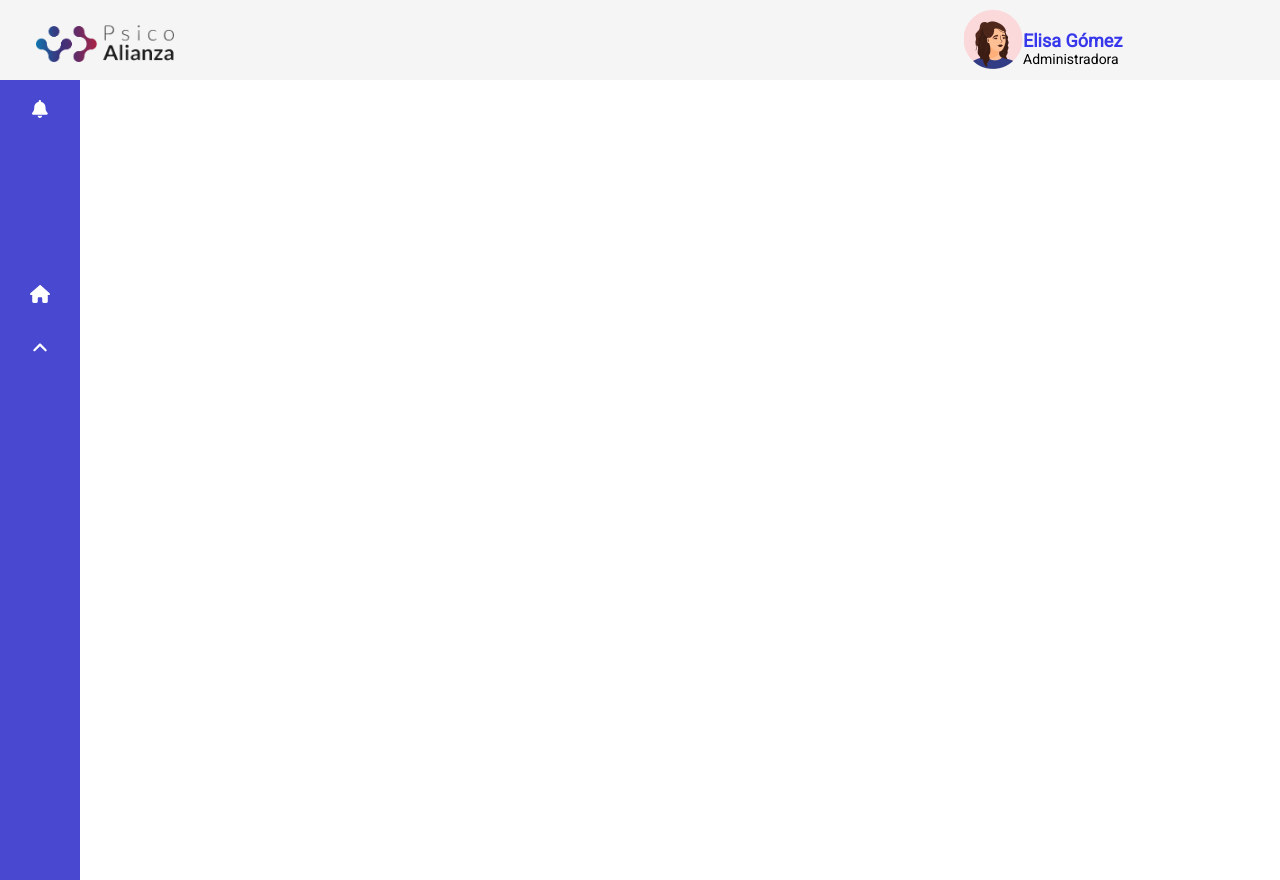
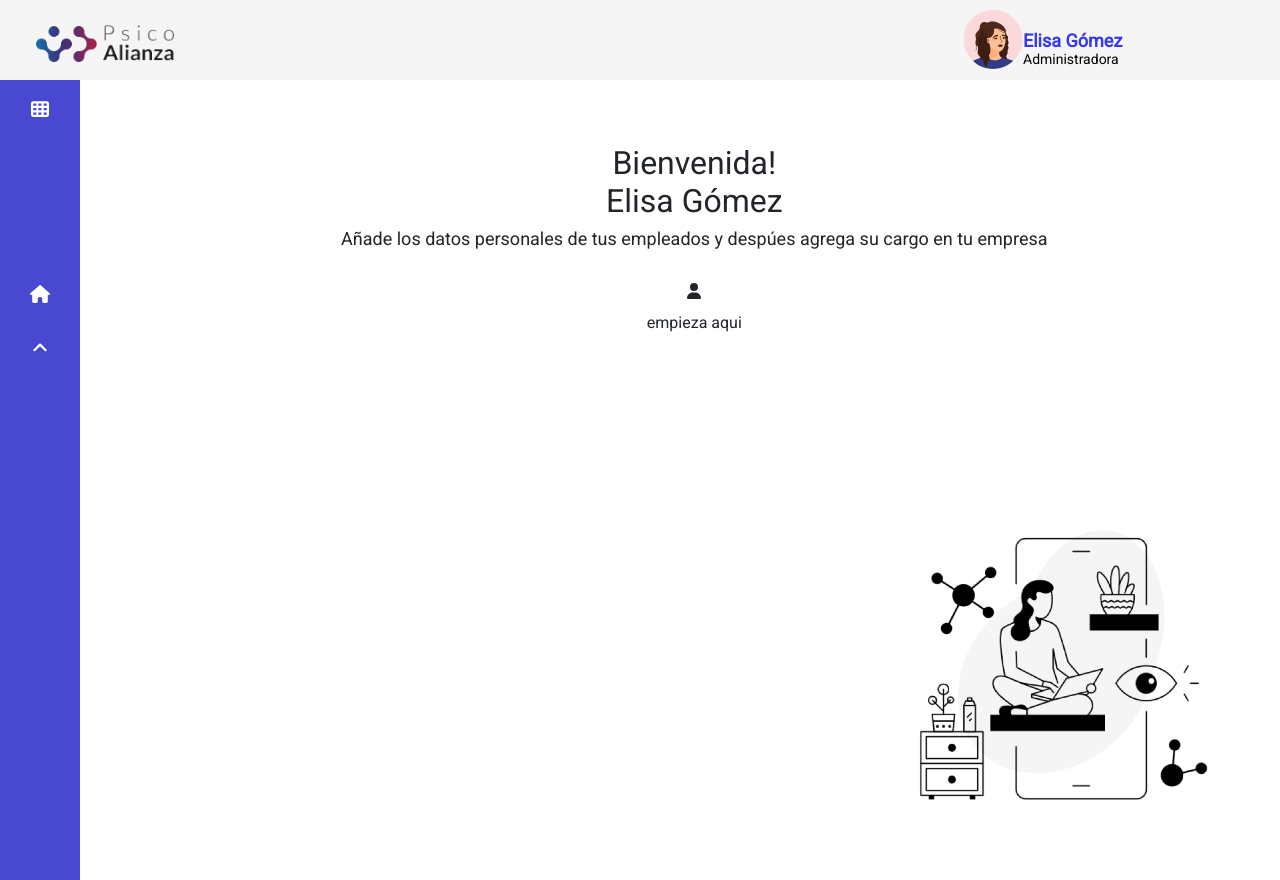
Before and after one commit to ceerax/maquetaAlianza, a React (Create React App) app: page / in a window 1280 px wide. Built offline with nearby package versions, Linux system fonts and the light colour scheme.

Commit message:
create tap home and stayle

```diff
--- a/src/App.js
+++ b/src/App.js
@@ -2,6 +2,7 @@ import "./App.css";
 import "./styles/Log.css";
 import "./styles/Home.css";
 import "./styles/Nav.css";
+import "./styles/TabHome.css";
 
 import { Login } from "./pages/Login";
 import { Home } from "./pages/Home";
--- a/src/components/Modal.jsx
+++ b/src/components/Modal.jsx
@@ -1,16 +1,19 @@
 import React from "react";
+import { FontAwesomeIcon } from "@fortawesome/react-fontawesome";
+import { faUser } from "@fortawesome/free-solid-svg-icons";
 
 const Modal = () => {
   return (
     <div>
       <button
         type="button"
-        class="btn btn-primary"
+        class="btn "
         data-bs-toggle="modal"
         data-bs-target="#exampleModal"
       >
-        Launch demo modal
+        <FontAwesomeIcon icon={faUser} />
       </button>
+      <p>empieza aqui</p>
 
       <div
         class="modal fade"
@@ -23,7 +26,7 @@ const Modal = () => {
           <div class="modal-content">
             <div class="modal-header">
               <h1 class="modal-title fs-5" id="exampleModalLabel">
-                Modal title
+                Nuevo empleado
               </h1>
               <button
                 type="button"
@@ -32,17 +35,62 @@ const Modal = () => {
                 aria-label="Close"
               ></button>
             </div>
-            <div class="modal-body">...</div>
+            <div class="modal-body row">
+              <div class=" col-6 text-start ">
+                <label for="nombre" class="form-label">
+                  Nombre
+                </label>
+                <input type="text" class="form-control" />
+              </div>
+              <div class=" col-6 mb-3 text-start">
+                <label for="apellidp" class="form-label">
+                  Apellido
+                </label>
+                <input type="password" class="form-control" />
+              </div>
+              <div class=" col-6 mb-3 text-start">
+                <label for="identificado" class="form-label">
+                  Identificación
+                </label>
+                <input type="password" class="form-control" />
+              </div>
+              <div class=" col-6 mb-3 text-start ">
+                <label for="telefono" class="form-label">
+                  Teléfono
+                </label>
+                <input
+                  type="password"
+                  class="form-control"
+                  id="exampleInputPassword1"
+                />
+              </div>
+              <div class=" col-6 mb-3 text-start">
+                <label for="ciudad" class="form-label">
+                  ciudad
+                </label>
+                <input
+                  type="password"
+                  class="form-control"
+                  id="exampleInputPassword1"
+                />
+              </div>
+              <div class=" col-6 mb-3 text-start">
+                <label for="departamento" class="form-label">
+                  Departamento
+                </label>
+                <input type="password" class="form-control" />
+              </div>
+            </div>
             <div class="modal-footer">
               <button
                 type="button"
                 class="btn btn-secondary"
                 data-bs-dismiss="modal"
               >
-                Close
+                Cancelar
               </button>
               <button type="button" class="btn btn-primary">
-                Save changes
+                Guardar
               </button>
             </div>
           </div>
--- a/src/components/Navbar.jsx
+++ b/src/components/Navbar.jsx
@@ -1,9 +1,8 @@
 import React, { useState } from "react";
 import { FontAwesomeIcon } from "@fortawesome/react-fontawesome";
 import {
-  faBell,
   faHouse,
-  faList,
+  faTableCells,
   faAngleUp,
 } from "@fortawesome/free-solid-svg-icons";
 
@@ -23,7 +22,7 @@ export const Navbar = () => {
             onClick={() => {
               openCloseMenu();
             }}
-            icon={faBell}
+            icon={faTableCells}
           />
         </div>
         <div className="option-menu">
@@ -59,24 +58,24 @@ export const Navbar = () => {
                 >
                   <h4 className="ms-4">list🔽</h4>
                 </button>
-                <ul class="dropdown-menu bg-transparent  ">
+                <ul className="dropdown-menu bg-transparent  ">
                   <li>
-                    <a class="dropdown-item item-Text text-white " href="#">
+                    <a className="dropdown-item item-Text text-white " href="#">
                       Perfil
                     </a>
                   </li>
                   <li>
-                    <a class="dropdown-item item-Text text-white" href="#">
+                    <a className="dropdown-item item-Text text-white" href="#">
                       Configuraciones
                     </a>
                   </li>
                   <li>
-                    <a class="dropdown-item item-Text text-white" href="#">
+                    <a className="dropdown-item item-Text text-white" href="#">
                       Soporte
                     </a>
                   </li>
                   <li>
-                    <a class="dropdown-item item-Text text-white" href="#">
+                    <a className="dropdown-item item-Text text-white" href="#">
                       Salida
                     </a>
                   </li>
--- /dev/null
+++ b/src/components/TabHome.jsx
@@ -0,0 +1,27 @@
+import React from "react";
+import ModalHome from "./Modal";
+import Img from "../img/img2.png";
+
+export const TabHome = () => {
+  return (
+    <>
+      <div className="d-flex justify-content-center text-center container-Name">
+        <h2>
+          Bienvenida! <br /> Elisa Gómez
+        </h2>
+      </div>
+      <div className="d-flex justify-content-center text-center container-text cont">
+        <h4>
+          Añade los datos personales de tus empleados y despúes agrega su cargo
+          en tu empresa
+        </h4>
+      </div>
+      <div className="d-flex justify-content-center text-center container-avatar">
+        <ModalHome />
+      </div>
+      <div className="container-img-tab ">
+        <img src={Img} alt="" />
+      </div>
+    </>
+  );
+};
--- a/src/pages/Home.jsx
+++ b/src/pages/Home.jsx
@@ -3,6 +3,7 @@ import Logo from "../img/Vector.png";
 import Tex from "../img/textLogo.png";
 import Avatar from "../img/Avatar.png";
 import { Navbar } from "../components/Navbar";
+import { TabHome } from "../components/TabHome";
 
 export const Home = () => {
   return (
@@ -40,7 +41,14 @@ export const Home = () => {
           </div>
         </div>
       </div>
-      <Navbar />
+      <div className="row">
+        <div className="col-1">
+          <Navbar />
+        </div>
+        <div className="col-11">
+          <TabHome />
+        </div>
+      </div>
     </>
   );
 };
--- /dev/null
+++ b/src/styles/TabHome.css
@@ -0,0 +1,59 @@
+.container-Name h2{
+    font-family: 'Roboto';
+font-style: normal;
+font-weight: 300;
+font-size: 32px;
+line-height: 38px;
+display: flex;
+align-items: center;
+text-align: center;
+}
+.container-Name{
+    position: relative;
+    top: 4rem;
+}
+
+.container-text h4{
+    font-family: 'Roboto';
+    font-style: normal;
+    font-weight: 400;
+    font-size: 18px;
+    line-height: 21px;
+}
+
+.container-text{
+    position: relative;
+    top: 4rem;
+}
+
+.container-avatar{
+    position: relative;
+    top: 5rem;
+}
+
+.container-img-tab{
+    position: absolute;
+    bottom: 0;
+    right: 0;
+}
+
+.container-img-tab img{
+width: 27rem;
+}
+
+.form-control{
+    border-radius: 30px !important;
+}
+.modal-footer{
+    justify-content: space-between !important;
+    padding: 0px 9rem;
+}
+
+
+.btn{
+    border-radius: 30px !important;
+}
+
+.modal-header{
+    box-shadow: 0px 4px 4px rgba(0, 0, 0, 0.25) !important;
+}
```
